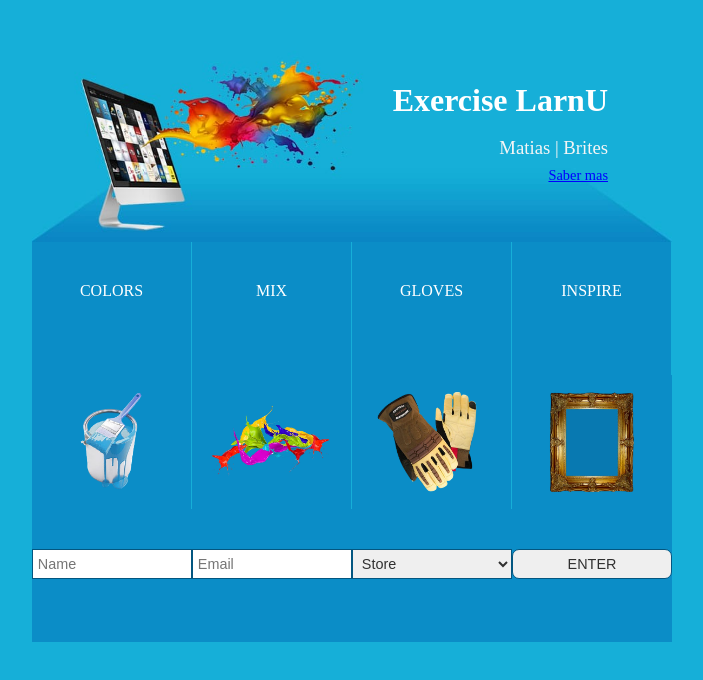
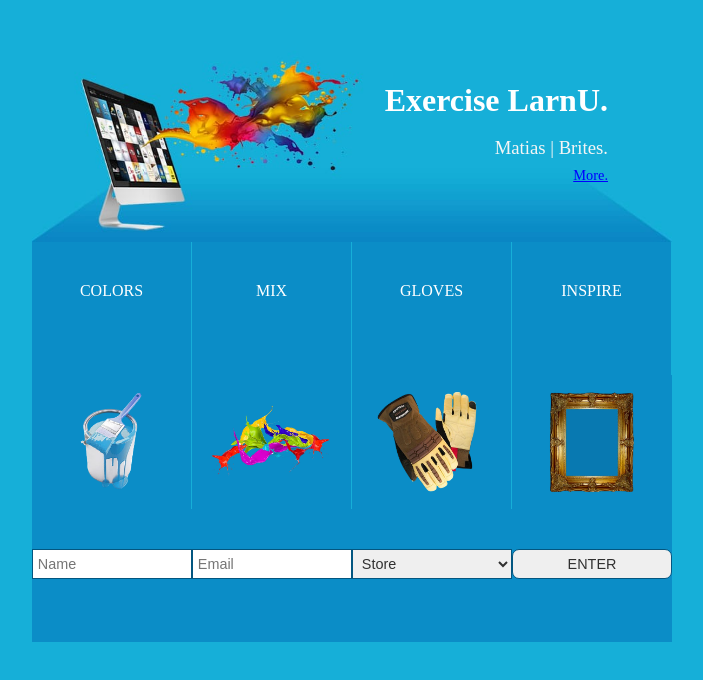
Before and after one commit to MatiasDBrites/repaso_html_css, a plain HTML site: page index.html in a window 1280 px wide. Shown: the part 158-838 px from the top of the page, without its empty margins (288-991 px from the left). Drawn offline with Linux system fonts and the light colour scheme.

Commit message:
Detalles Index

```diff
--- a/index.html
+++ b/index.html
@@ -11,9 +11,9 @@
   <header class="conteiner-up">
     <img src="IMG/1.jpg" alt="" class="header__img">
       <div class="header__text">
-        <h1 class="header__title">Exercise LarnU</h1>
-        <h3 class="header__name">Matias | Brites</h3>
-        <p class="header__link">Saber mas</p>
+        <h1 class="header__title">Exercise LarnU.</h1>
+        <h3 class="header__name">Matias | Brites.</h3>
+        <p class="header__link">More.</p>
       </div>
   </header>
   <div class="conteiner-down">
```
